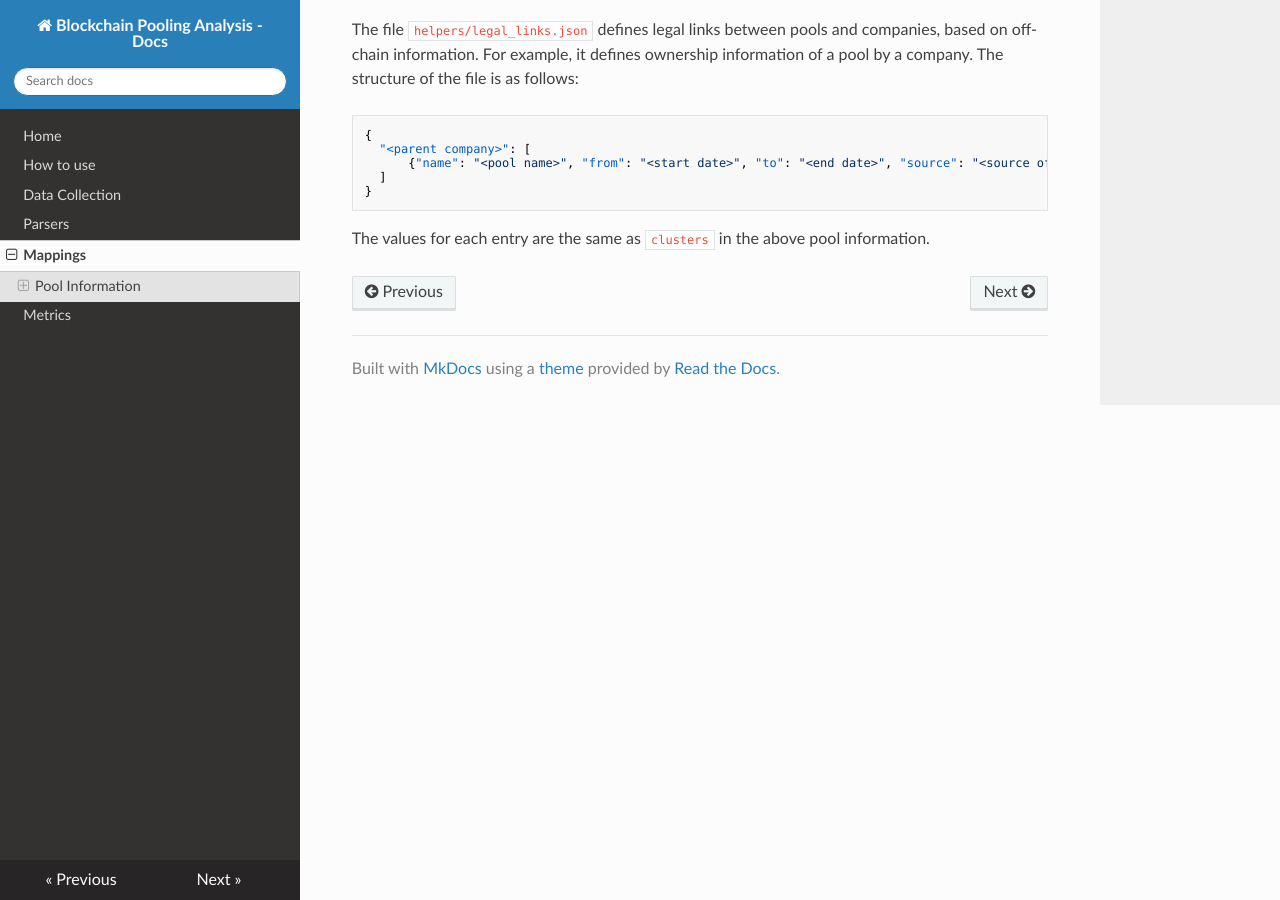
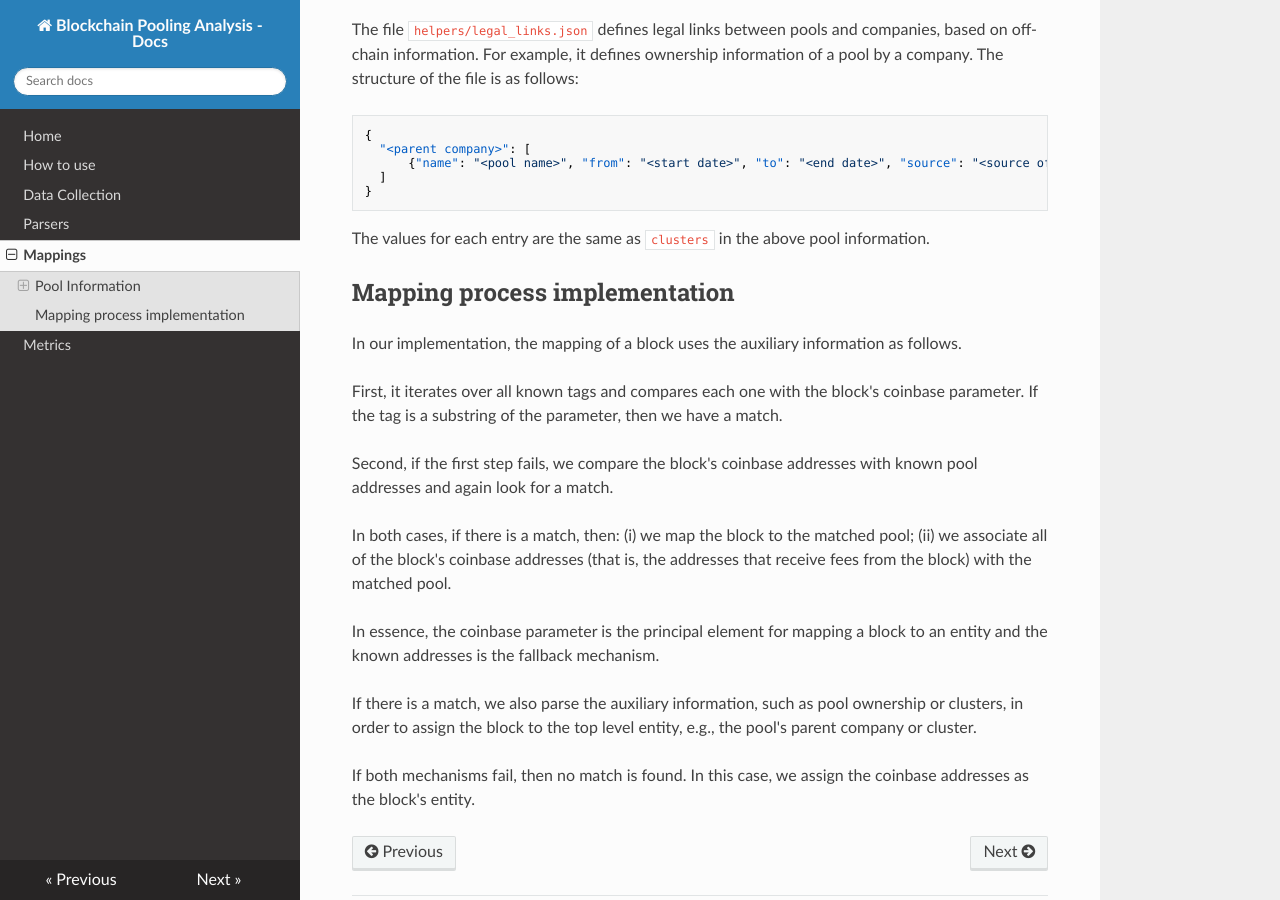
Before and after one commit to Blockchain-Technology-Lab/consensus-decentralization, an MkDocs documentation site: the page built from docs/mappings.md, in a window 1280 px wide and 900 px high, scrolled down 1462 px. Built offline with MkDocs 1.6.1, drawn with Linux system fonts in a browser that asks for light colours; nearby versions of some CDN libraries.

Commit message:
Describe mapping process implementation in docs (#78)
* [docs] Describe mapping process implementation

* Add missing conjunction

---------

Co-authored-by: LadyChristina <christina_ovezik@outlook.com>

````diff
--- a/docs/mappings.md
+++ b/docs/mappings.md
@@ -72,3 +72,24 @@ The structure of the file is as follows:
 ```
 
 The values for each entry are the same as `clusters` in the above pool information.
+
+## Mapping process implementation
+
+In our implementation, the mapping of a block uses the auxiliary information as follows.
+
+First, it iterates over all known tags and compares each one with the block's coinbase parameter. If the tag is a
+substring of the parameter, then we have a match.
+
+Second, if the first step fails, we compare the block's coinbase addresses with known pool addresses and again look for
+a match.
+
+In both cases, if there is a match, then: (i) we map the block to the matched pool; (ii) we associate all of the block's
+coinbase addresses (that is, the addresses that receive fees from the block) with the matched pool.
+
+In essence, the coinbase parameter is the principal element for mapping a block to an entity and the known addresses is
+the fallback mechanism.
+
+If there is a match, we also parse the auxiliary information, such as pool ownership or clusters, in order to assign the
+block to the top level entity, e.g., the pool's parent company or cluster.
+
+If both mechanisms fail, then no match is found. In this case, we assign the coinbase addresses as the block's entity.
````
